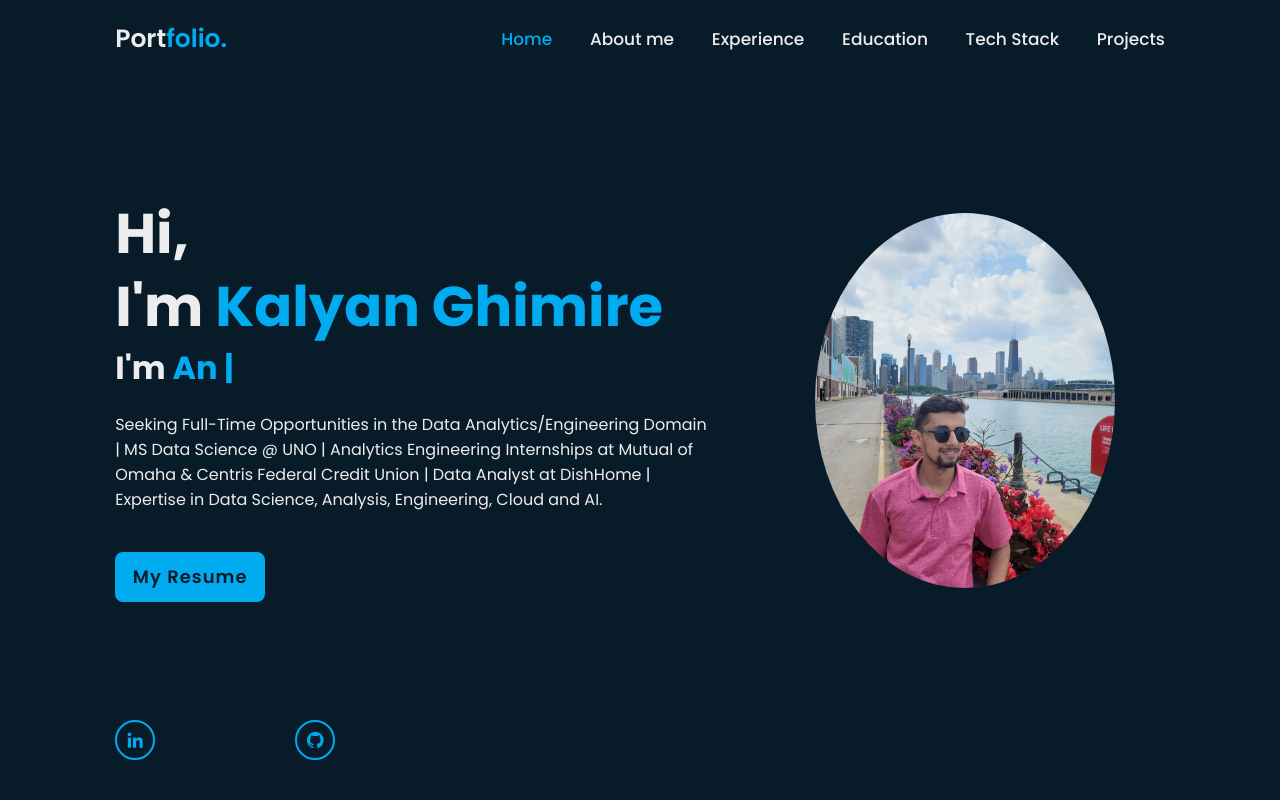
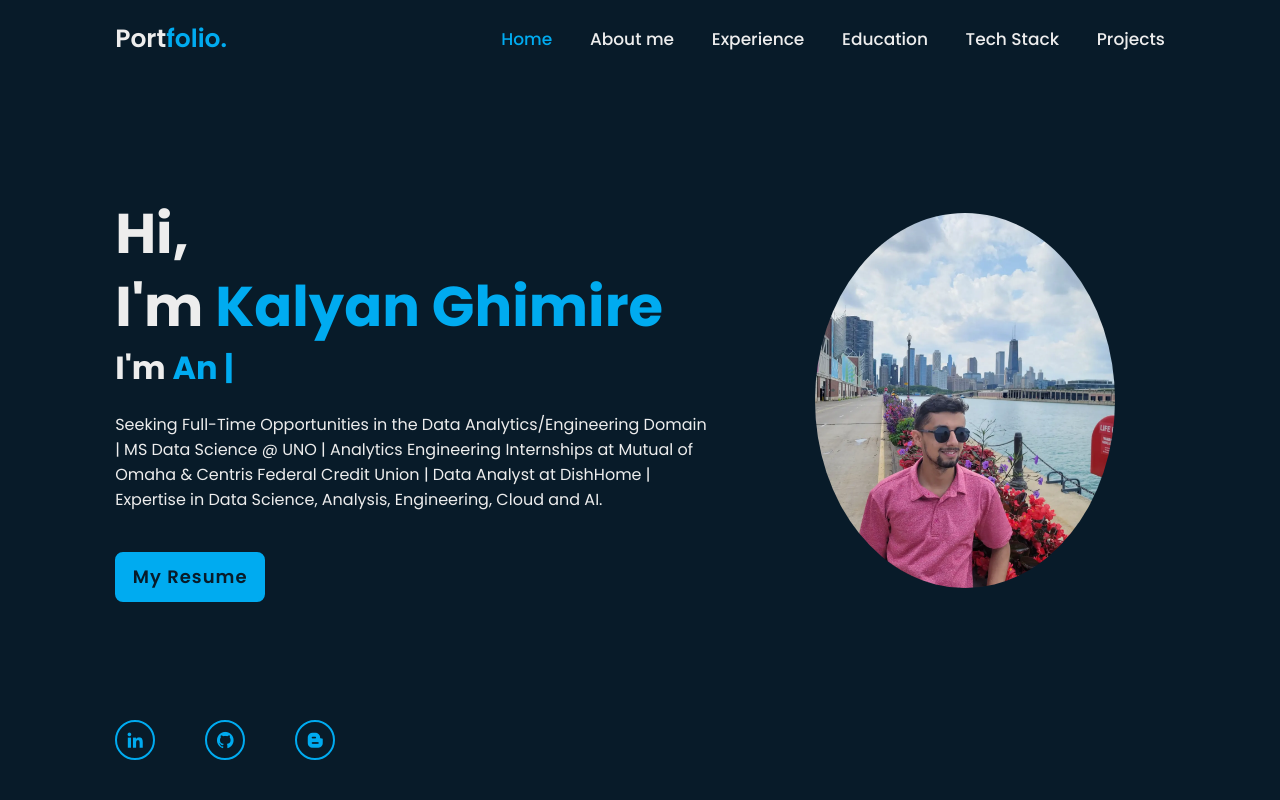
Before and after one commit to kalyanghimire/kalyan_ghimire.io, a plain HTML site: page index.html in a window 1280 px wide. Shown: the top 800 px of the page. Drawn offline with nearby package versions, Linux system fonts and the light colour scheme.

Commit message:
HTML changed

```diff
--- a/index.html
+++ b/index.html
@@ -40,6 +40,7 @@
             <div class="home-sci">
                 <a href="https://www.linkedin.com/in/kalyan-ghimire/" target="_blank"><i class="bx bxl-linkedin"></i></a>
                 <a href="https://github.com/kalyanghimire" target="_blank"><i class='bx bxl-github'></i></a>
+                <a href="http://medium.com/@kalyan.ghimire" target="_blank"><i class='bx bxl-blogger'></i></a>
             </div>
         </div>
 
```
